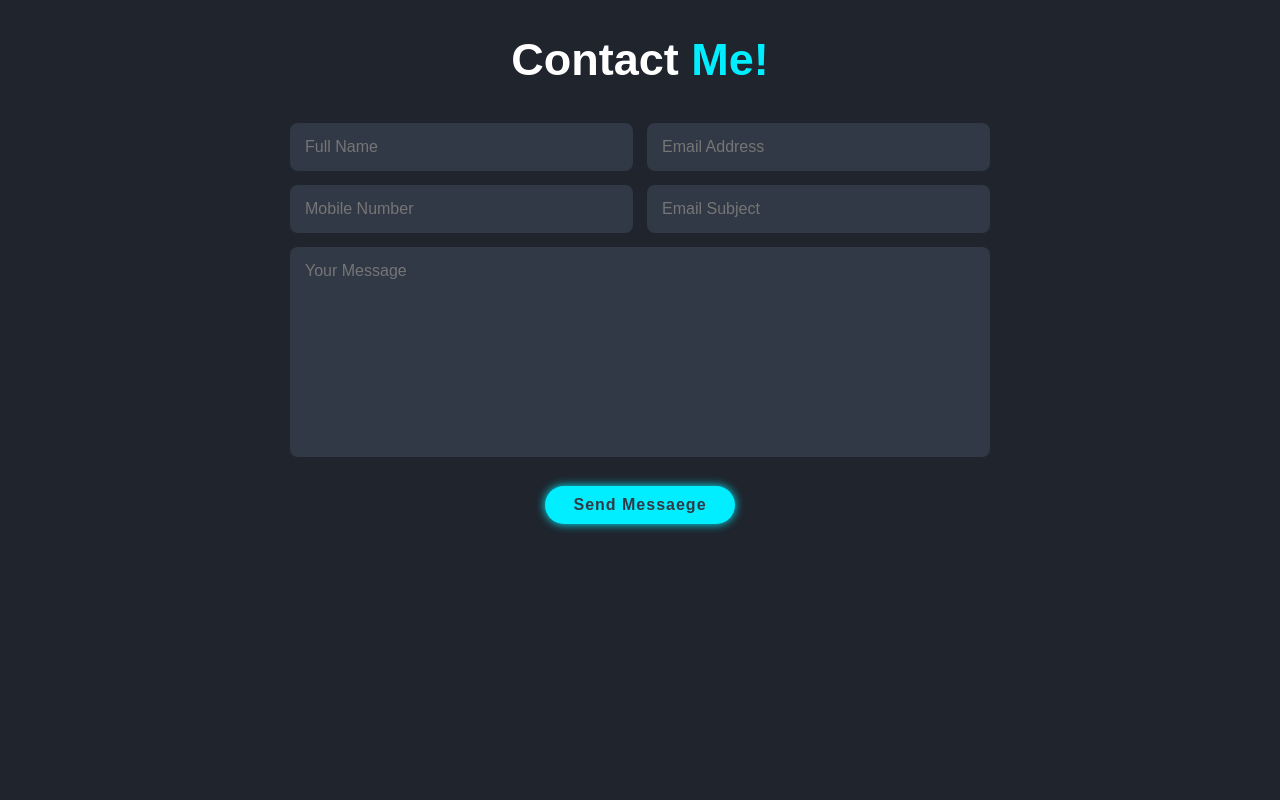
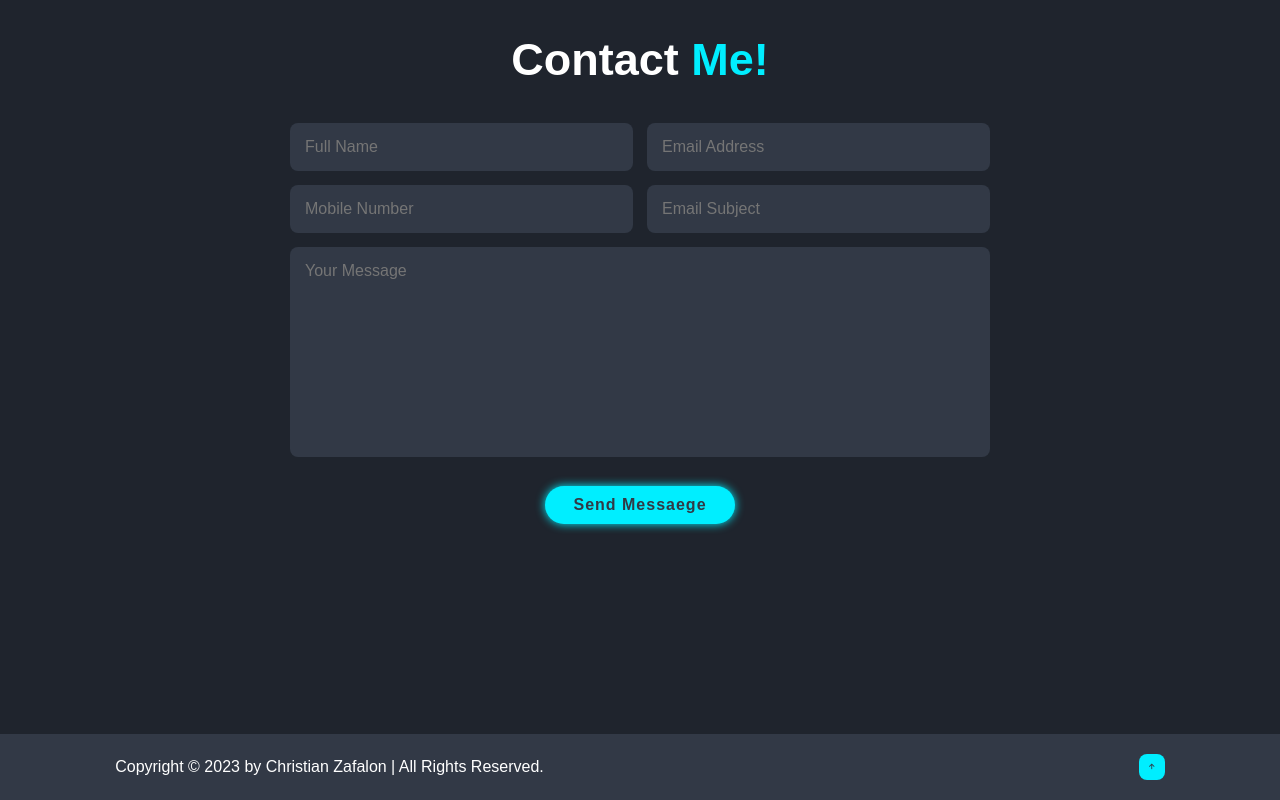
Before and after one commit to Christian-Zafalon/PortifolioZafalon, an Angular app: page /home in a window 1280 px wide. Shown: the part 3266-4066 px from the top of the page. Before the commit the page ends 4000 px from the top, so only its background shows below. Built offline with nearby package versions, Linux system fonts and the light colour scheme.

Commit message:
criando o footer

```diff
--- a/src/app/app.component.html
+++ b/src/app/app.component.html
@@ -1,2 +1,3 @@
 <chz-navbar></chz-navbar>
 <router-outlet></router-outlet>
+<app-footer></app-footer>
--- a/src/app/app.module.ts
+++ b/src/app/app.module.ts
@@ -4,7 +4,6 @@ import { BrowserModule } from '@angular/platform-browser';
 import { AppRoutingModule } from './app-routing.module';
 import { AppComponent } from './app.component';
 import { HomeComponent } from './pages/home/home.component';
-import { NavbarComponent } from './shared/navbar/navbar.component';
 import { SharedModule } from './shared/shared.module';
 import { AboutComponent } from './pages/about/about.component';
 import { ServicesComponent } from './pages/services/services.component';
--- /dev/null
+++ b/src/app/shared/footer/footer.component.html
@@ -0,0 +1,9 @@
+<footer class="footer">
+    <div class="footer-text">
+        <p>Copyright &copy; 2023 by Christian Zafalon | All Rights Reserved.</p>
+    </div>
+
+    <div class="footer-iconTop">
+        <a href="#home"><i class='bx bx-up-arrow-alt'></i></a>
+    </div>
+</footer>
--- /dev/null
+++ b/src/app/shared/footer/footer.component.scss
@@ -0,0 +1,32 @@
+.footer {
+    display: flex;
+    justify-content: space-between;
+    align-items: center;
+    flex-wrap: wrap;
+    padding: 2rem 9%;
+    background: var(--second-bg-color);
+
+}
+
+.footer-text p {
+    font-size: 1.6rem;
+}
+
+.footer-iconTop a{
+ display: inline-flex;
+ justify-content: center;
+ align-items: center;
+ padding: .8rem;
+ background: var(--main-color);
+ border-radius: .8rem;
+ transition: .5s ease;
+}
+
+.footer-iconTop a i{
+   font-size: 2.4;
+   color: var(--second-bg-color);
+}
+
+.footer-iconTop a:hover {
+    box-shadow: 0 0 1rem var(--main-color);
+}
```
Also changed, not shown: src/app/shared/footer/footer.component.ts (added, +10 -0 lines), src/app/shared/shared.module.ts (+6 -2 lines).
